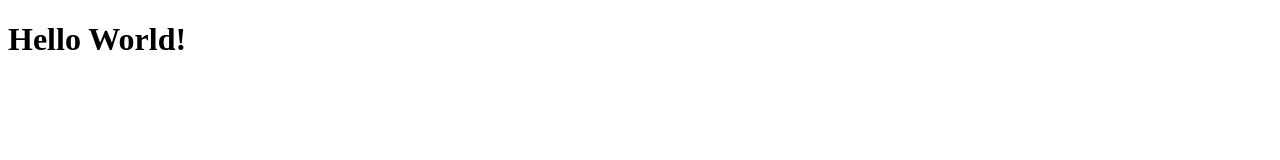
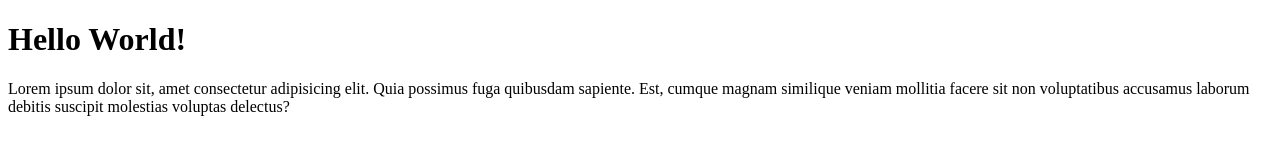
Before and after one commit to tedihav/git-test, a plain HTML site: page index.html in a window 1280 px wide. Drawn offline with Linux system fonts and the light colour scheme.

Commit message:
Menambahkan paragraf

```diff
--- a/index.html
+++ b/index.html
@@ -10,6 +10,9 @@
 
 <body>
     <h1>Hello World!</h1>
+    <p>Lorem ipsum dolor sit, amet consectetur adipisicing elit. Quia possimus fuga quibusdam sapiente. Est, cumque
+        magnam similique veniam mollitia facere sit non voluptatibus accusamus laborum debitis suscipit molestias
+        voluptas delectus?</p>
 </body>
 
 </html>
```
